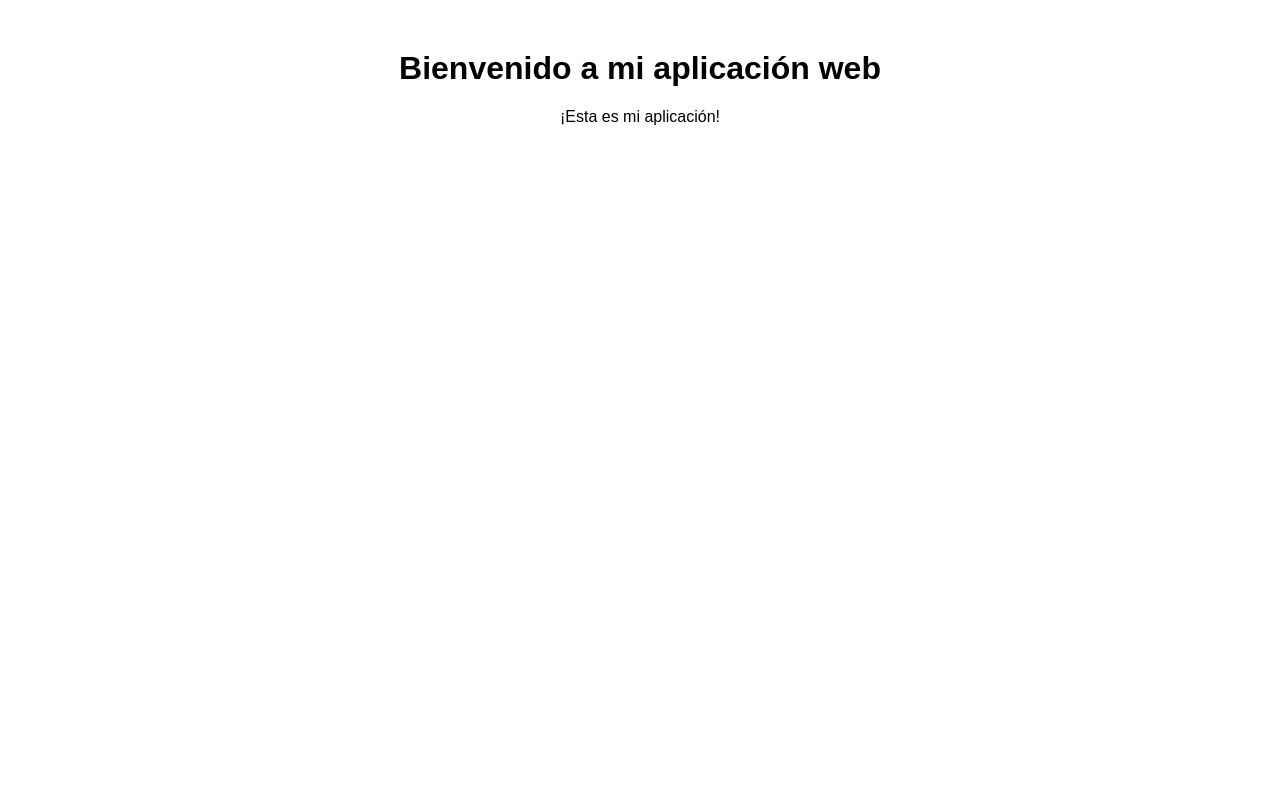
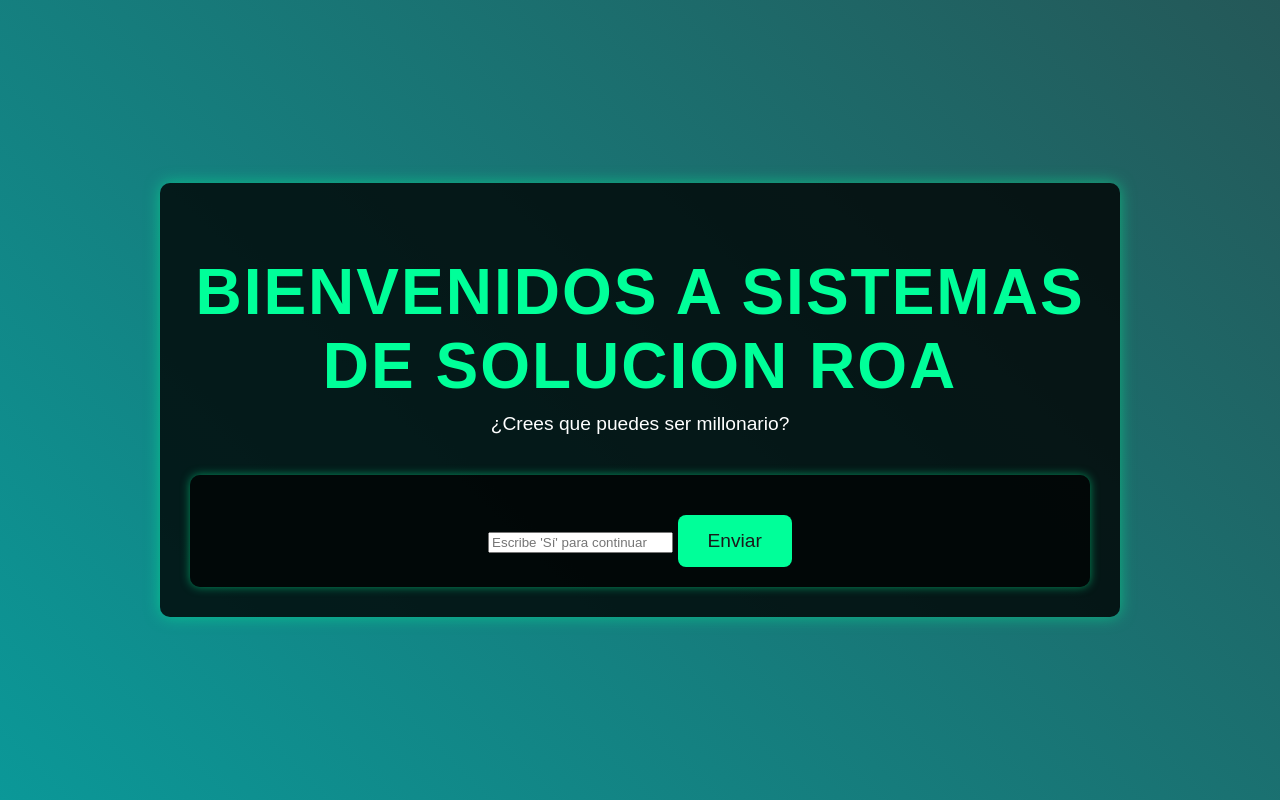
Before and after one commit to Ochoaponte/EcoServer, a plain HTML site: page index.html in a window 1280 px wide. Drawn offline with Linux system fonts and the light colour scheme.

Commit message:
Add files via upload

```diff
--- a/index.html
+++ b/index.html
@@ -1,14 +1,33 @@
 <!DOCTYPE html>
-<html lang="en">
+<html lang="es">
 <head>
     <meta charset="UTF-8">
     <meta name="viewport" content="width=device-width, initial-scale=1.0">
-    <title>Mi App</title>
-    <link rel="stylesheet" href="style.css">
+    <meta http-equiv="X-UA-Compatible" content="ie=edge">
+    <title>Bienvenido</title>
+    <link rel="stylesheet" href="millionstyl.css">
 </head>
 <body>
-    <h1>Bienvenido a mi aplicación web</h1>
-    <p>¡Esta es mi aplicación!</p>
-    <script src="app.js"></script>
+    <div class="container">
+        <header>
+            <h1>Bienvenidos a sistemas de solucion Roa</h1>
+            <p>¿Crees que puedes ser millonario?</p>
+        </header>
+        <section class="content">
+            <input type="text" id="userAnswer" placeholder="Escribe 'Sí' para continuar">
+            <button onclick="checkAnswer()">Enviar</button>
+        </section>
+    </div>
+
+    <script>
+        function checkAnswer() {
+            const answer = document.getElementById("userAnswer").value.toLowerCase();
+            if (answer === "sí" || answer === "si") {
+                window.location.href = "bienvenida.html"; // Redirige a la página de bienvenida
+            } else {
+                alert("Lo siento, no has respondido afirmativamente.");
+            }
+        }
+    </script>
 </body>
 </html>
--- /dev/null
+++ b/millionstyl.css
@@ -0,0 +1,73 @@
+/* Fondo dinámico con gradiente animado */
+@keyframes gradientAnimation {
+    0% { background-position: 0% 50%; }
+    50% { background-position: 100% 50%; }
+    100% { background-position: 0% 50%; }
+}
+
+body {
+    font-family: 'Arial', sans-serif;
+    margin: 0;
+    padding: 0;
+    height: 100vh;
+    display: flex;
+    justify-content: center;
+    align-items: center;
+    background: linear-gradient(45deg, #1a1a1a, #00b3b3, #333);
+    background-size: 400% 400%;
+    animation: gradientAnimation 10s ease infinite;
+}
+
+.container {
+    text-align: center;
+    max-width: 900px;
+    padding: 30px;
+    background-color: rgba(0, 0, 0, 0.8);
+    border-radius: 10px;
+    box-shadow: 0 0 15px rgba(0, 255, 153, 0.5);
+    color: #fff;
+}
+
+header h1 {
+    font-size: 4em;
+    color: #00ff99;
+    text-transform: uppercase;
+    letter-spacing: 2px;
+    margin-bottom: 10px;
+}
+
+header p {
+    font-size: 1.2em;
+    margin-top: 10px;
+}
+
+.content {
+    margin-top: 40px;
+    padding: 20px;
+    background: rgba(0, 0, 0, 0.7);
+    border-radius: 10px;
+    box-shadow: 0 0 10px rgba(0, 255, 153, 0.5);
+}
+
+button {
+    background-color: #00ff99;
+    color: #1a1a1a;
+    font-size: 1.2em;
+    padding: 15px 30px;
+    border: none;
+    border-radius: 8px;
+    cursor: pointer;
+    transition: background-color 0.3s ease, transform 0.2s;
+    margin-top: 20px;
+}
+
+button:hover {
+    background-color: #00b386;
+    transform: scale(1.05);
+}
+
+/* Animación de desvanecimiento */
+@keyframes fadeIn {
+    0% { opacity: 0; }
+    100% { opacity: 1; }
+}
```
Also changed, not shown: millionstwo.html (added, +22 -0 lines).
